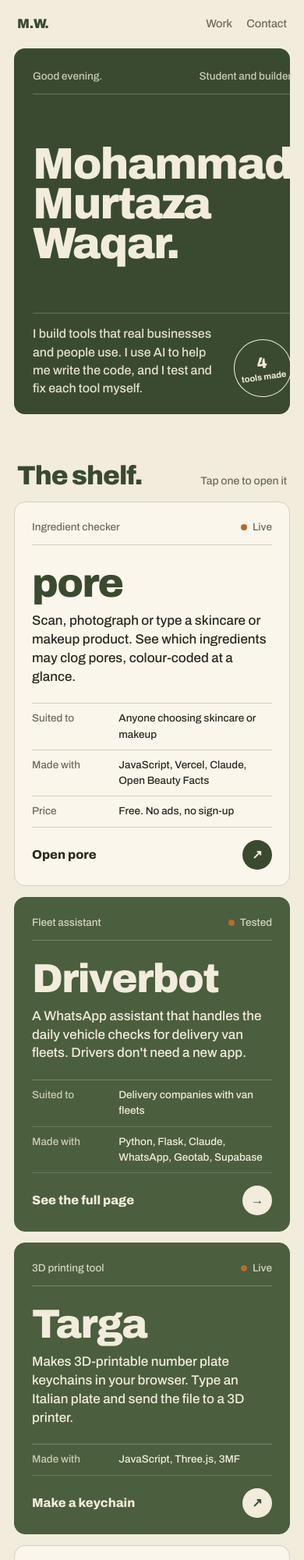
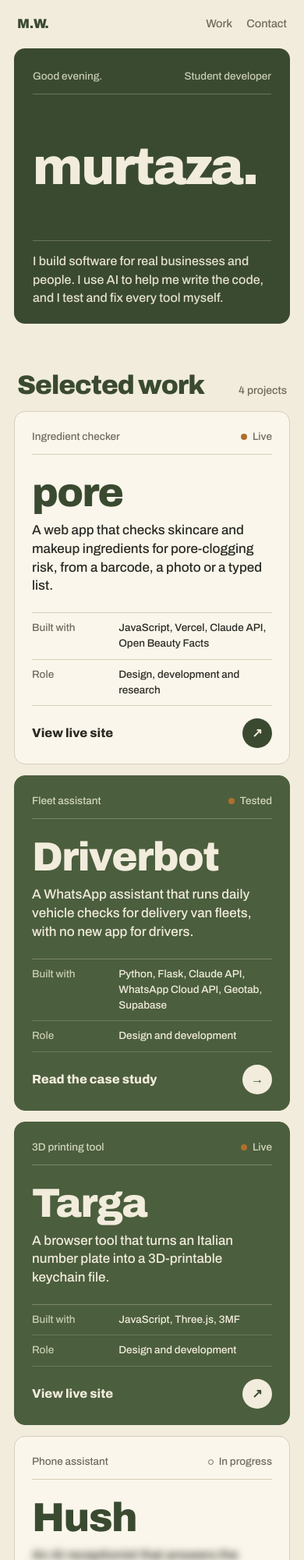
Before and after one commit to murtaza-waqar-257/portfolio, a plain HTML site: page index.html in a window 390 px wide. Shown: the top 2000 px of the page at 78% size. Drawn offline with Linux system fonts and the light colour scheme.

Commit message:
Professional wording, just 'murtaza', fix sideways scrolling on phones
Co-Authored-By: Claude Opus 5.5 <noreply@anthropic.com>
Claude-Session: https://claude.ai/code/session_01FWnBPdRkfABbxD9CNVaBcW

```diff
--- a/index.html
+++ b/index.html
@@ -3,8 +3,8 @@
 <head>
 <meta charset="utf-8">
 <meta name="viewport" content="width=device-width, initial-scale=1">
-<title>Mohammad Murtaza Waqar</title>
-<meta name="description" content="Mohammad Murtaza Waqar. A student who builds tools that real businesses and people use.">
+<title>murtaza</title>
+<meta name="description" content="murtaza. A student developer building software for real businesses and people.">
 <meta name="theme-color" content="#3a4a30">
 <link rel="preconnect" href="https://fonts.googleapis.com"><link rel="preconnect" href="https://fonts.gstatic.com" crossorigin>
 <link href="https://fonts.googleapis.com/css2?family=Archivo:wdth,wght@100..125,400..900&display=swap" rel="stylesheet">
@@ -12,7 +12,8 @@
   /* Like a tube on a bathroom shelf: warm olive green, cream labels, chunky type, soft corners. */
   :root{--green:#3a4a30;--green-2:#4b5e3d;--green-3:#2f3c27;--cream:#f2ecdd;--paper:#faf6ec;--ink:#2a2a22;--muted:#6f6b5c;--rule:#d8cfba;--amber:#b06f2c;--r:14px}
   *{box-sizing:border-box;margin:0;padding:0}
-  html{-webkit-text-size-adjust:100%}
+  html{-webkit-text-size-adjust:100%;overflow-x:clip}
+  body{overflow-x:clip}
   body{background:var(--cream);color:var(--ink);font:500 16px/1.5 Archivo,"Helvetica Neue",Arial,sans-serif;-webkit-font-smoothing:antialiased}
   ::selection{background:var(--green);color:var(--cream)}
   a{color:inherit}
@@ -28,9 +29,9 @@
   .front{background:var(--green);color:var(--cream);border-radius:var(--r);padding:26px 24px 22px;display:grid;gap:44px;min-height:min(78vh,640px);grid-template-rows:auto 1fr auto}
   @media (max-width:819px){.front{min-height:0;gap:64px}}
   .front .line{display:flex;justify-content:space-between;font-size:13.5px;color:#c9cdb4;border-bottom:1.5px solid rgba(242,236,221,.25);padding-bottom:12px}
-  .front h1{align-self:end;font-size:clamp(56px,14.5vw,150px)}
+  .front h1{align-self:end;font-size:clamp(60px,17vw,170px);max-width:100%}
   .front h1 span{display:block}
-  .front .foot{display:grid;grid-template-columns:1fr auto;gap:18px;align-items:end;border-top:1.5px solid rgba(242,236,221,.25);padding-top:14px}
+  .front .foot{display:grid;grid-template-columns:1fr;gap:18px;align-items:end;border-top:1.5px solid rgba(242,236,221,.25);padding-top:14px}
   .front .foot p{max-width:26em;font-size:16px;line-height:1.45;color:#e6e2cf}
   .front .seal{width:74px;height:74px;border-radius:50%;border:1.5px solid var(--cream);display:grid;place-items:center;text-align:center;font-size:11px;line-height:1.15;font-weight:700;transform:rotate(-8deg)}
   .front .seal b{display:block;font-size:20px;font-weight:850;font-variation-settings:"wdth" 118}
@@ -91,70 +92,68 @@
   <header class="top"><b>M.W.</b><nav><a href="#work">Work</a><a href="about.html">Contact</a></nav></header>
 
   <section class="front" aria-label="Introduction">
-    <div class="line"><span id="hello">Good evening.</span><span>Student and builder</span></div>
-    <h1 class="chunk"><span>Mohammad</span><span>Murtaza</span><span>Waqar.</span></h1>
+    <div class="line"><span id="hello">Good evening.</span><span>Student developer</span></div>
+    <h1 class="chunk">murtaza.</h1>
     <div class="foot">
-      <p>I build tools that real businesses and people use. I use AI to help me write the code, and I test and fix each tool myself.</p>
-      <div class="seal" aria-hidden="true"><span><b>4</b>tools made</span></div>
+      <p>I build software for real businesses and people. I use AI to help me write the code, and I test and fix every tool myself.</p>
     </div>
   </section>
 
-  <div class="shelf-title" id="work"><h2 class="chunk">The shelf.</h2><span>Tap one to open it</span></div>
+  <div class="shelf-title" id="work"><h2 class="chunk">Selected work</h2><span>4 projects</span></div>
   <div class="shelf">
     <a class="label" href="https://pore-omega.vercel.app" target="_blank" rel="noopener">
       <div class="kind"><span>Ingredient checker</span><span><i class="dot"></i>Live</span></div>
       <h3 class="chunk">pore</h3>
-      <p class="what">Scan, photograph or type a skincare or makeup product. See which ingredients may clog pores, colour-coded at a glance.</p>
+      <p class="what">A web app that checks skincare and makeup ingredients for pore-clogging risk, from a barcode, a photo or a typed list.</p>
       <dl>
-        <div><dt>Suited to</dt><dd>Anyone choosing skincare or makeup</dd></div>
-        <div><dt>Made with</dt><dd>JavaScript, Vercel, Claude, Open Beauty Facts</dd></div>
-        <div><dt>Price</dt><dd>Free. No ads, no sign-up</dd></div>
+        <div><dt>Built with</dt><dd>JavaScript, Vercel, Claude API, Open Beauty Facts</dd></div>
+        <div><dt>Role</dt><dd>Design, development and research</dd></div>
       </dl>
-      <span class="open">Open pore <i>↗</i></span>
+      <span class="open">View live site <i>↗</i></span>
     </a>
 
     <a class="label green" href="driver-bot.html">
       <div class="kind"><span>Fleet assistant</span><span><i class="dot"></i>Tested</span></div>
       <h3 class="chunk">Driverbot</h3>
-      <p class="what">A WhatsApp assistant that handles the daily vehicle checks for delivery van fleets. Drivers don't need a new app.</p>
+      <p class="what">A WhatsApp assistant that runs daily vehicle checks for delivery van fleets, with no new app for drivers.</p>
       <dl>
-        <div><dt>Suited to</dt><dd>Delivery companies with van fleets</dd></div>
-        <div><dt>Made with</dt><dd>Python, Flask, Claude, WhatsApp, Geotab, Supabase</dd></div>
+        <div><dt>Built with</dt><dd>Python, Flask, Claude API, WhatsApp Cloud API, Geotab, Supabase</dd></div>
+        <div><dt>Role</dt><dd>Design and development</dd></div>
       </dl>
-      <span class="open">See the full page <i>→</i></span>
+      <span class="open">Read the case study <i>→</i></span>
     </a>
 
     <a class="label green" href="https://waqarmmurtaza-dev.github.io/hiway-keychain/" target="_blank" rel="noopener">
       <div class="kind"><span>3D printing tool</span><span><i class="dot"></i>Live</span></div>
       <h3 class="chunk">Targa</h3>
-      <p class="what">Makes 3D-printable number plate keychains in your browser. Type an Italian plate and send the file to a 3D printer.</p>
+      <p class="what">A browser tool that turns an Italian number plate into a 3D-printable keychain file.</p>
       <dl>
-        <div><dt>Made with</dt><dd>JavaScript, Three.js, 3MF</dd></div>
+        <div><dt>Built with</dt><dd>JavaScript, Three.js, 3MF</dd></div>
+        <div><dt>Role</dt><dd>Design and development</dd></div>
       </dl>
-      <span class="open">Make a keychain <i>↗</i></span>
+      <span class="open">View live site <i>↗</i></span>
     </a>
 
     <div class="label">
       <div class="kind"><span>Phone assistant</span><span><i class="dot soon"></i>In progress</span></div>
       <h3 class="chunk">Hush</h3>
       <p class="what"><span class="blur" aria-hidden="true">An AI receptionist that answers the phone for pest control companies.</span></p>
-      <dl><div><dt>Ready</dt><dd>Soon</dd></div></dl>
     </div>
   </div>
 
   <section class="back">
-    <h2 class="chunk">How I make them.</h2>
+    <h2 class="chunk">Approach</h2>
     <ol>
-      <li>Find a real problem someone has, often a business I know.</li>
-      <li>Build the smallest version that works, with AI helping me write the code.</li>
-      <li>Test it myself, fix what breaks, and keep it simple.</li>
+      <li>Start from a real problem, usually for a business I know.</li>
+      <li>Ship the smallest version that works, using AI to speed up the code.</li>
+      <li>Test it properly, fix what breaks and keep it simple.</li>
     </ol>
   </section>
 
   <section class="contact">
-    <h2 class="chunk">Say hello.</h2>
-    <p>Got an idea, a job or a question? Send me a note.</p>
-    <div class="row"><a class="pill" href="about.html">Write to me →</a><a class="pill ghost" href="https://github.com/murtaza-waqar-257" target="_blank" rel="noopener">GitHub</a></div>
+    <h2 class="chunk">Get in touch.</h2>
+    <p>Have a project, a role or a question? I'd like to hear about it.</p>
+    <div class="row"><a class="pill" href="about.html">Contact me →</a><a class="pill ghost" href="https://github.com/murtaza-waqar-257" target="_blank" rel="noopener">GitHub</a></div>
   </section>
 
   <footer><span>made by murtaza.</span><span>2026</span></footer>
```
Also changed, not shown: about.html (+3 -3 lines).
